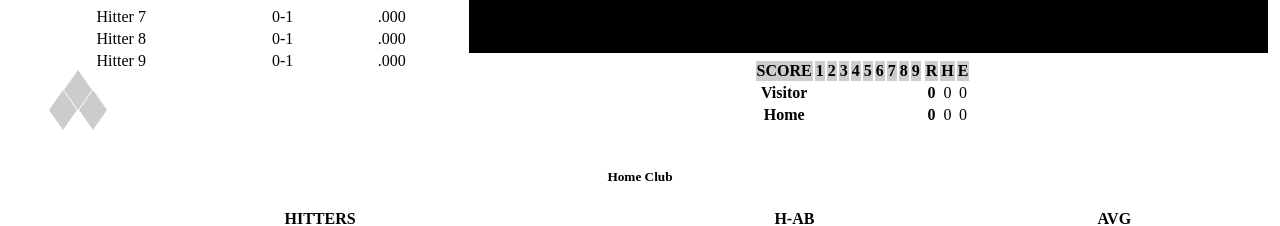
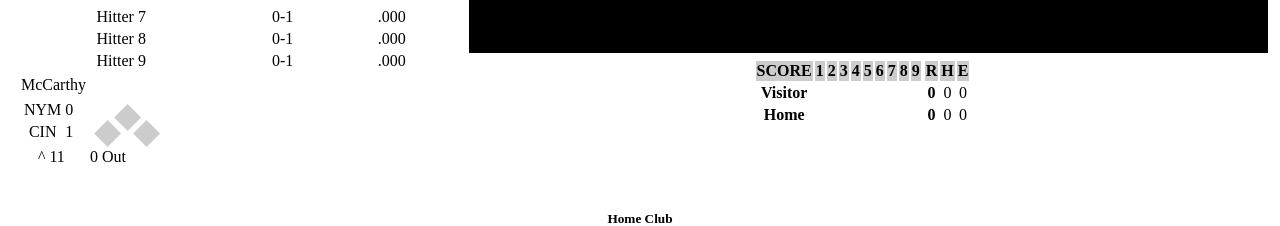
Before and after one commit to romanvieito/DiceBaseball, a Next.js app: page / in a window 1280 px wide. Shown: the part 326-552 px from the top of the page. Built offline with nearby package versions, Linux system fonts and the light colour scheme.

Commit message:
adding basic score and styling bases

```diff
--- a/components/Bases.js
+++ b/components/Bases.js
@@ -6,21 +6,21 @@ class Bases extends React.Component {
     bases: propTypes.array
   };
   render() {
-    const copyArray = [...this.props.bases];
+    const basesToRender = [...this.props.bases];
     return (
       <React.Fragment>
         <div>
-          {copyArray[0] ? (
+          {basesToRender[0] ? (
             <div className="rombo first on-base" />
           ) : (
             <div className="rombo first" />
           )}
-          {copyArray[1] ? (
+          {basesToRender[1] ? (
             <div className="rombo second on-base" />
           ) : (
             <div className="rombo second" />
           )}
-          {copyArray[2] ? (
+          {basesToRender[2] ? (
             <div className="rombo third on-base" />
           ) : (
             <div className="rombo third" />
@@ -30,25 +30,25 @@ class Bases extends React.Component {
           .rombo {
             position: absolute;
             background: #cccccc;
-            width: 1.5em;
-            height: 1.5em;
-            -moz-transform: rotate(45deg) skew(10deg, 10deg);
-            -webkit-transform: rotate(45deg) skew(10deg, 10deg);
-            -ms-transform: rotate(45deg) skew(10deg, 10deg);
-            -o-transform: rotate(45deg) skew(10deg, 10deg);
-            transform: rotate(45deg) skew(10deg, 10deg);
+            width: 1.2em;
+            height: 1.2em;
+            -moz-transform: rotate(45deg) skew(0deg, 0deg);
+            -webkit-transform: rotate(45deg) skew(0deg, 0deg);
+            -ms-transform: rotate(45deg) skew(0deg, 0deg);
+            -o-transform: rotate(45deg) skew(0deg, 0deg);
+            transform: rotate(45deg) skew(0deg, 0deg);
           }
           .first {
-            margin-left: 3.96em;
-            margin-top: 1.6em;
+            margin-left: 3.2em;
+            margin-top: -0.5em;
           }
           .second {
-            margin-left: 3em;
-            margin-top: 0.3em;
+            margin-left: 2em;
+            margin-top: -1.5em;
           }
           .third {
-            margin-left: 2.08em;
-            margin-top: 1.6em;
+            margin-left: 0.8em;
+            margin-top: -0.5em;
           }
           .on-base {
             background: #7c7c7c;
--- a/pages/index.js
+++ b/pages/index.js
@@ -221,7 +221,32 @@ class Index extends React.Component {
               <HitterList />
             </div>
             <div>
-              <Bases bases={this.state.bases} />
+              <table className="table">
+                <tbody>
+                  <tr>
+                    <td colSpan="2">McCarthy</td>
+                  </tr>
+                  <tr>
+                    <td>
+                      <tr>
+                        <td>NYM</td>
+                        <td>0</td>
+                      </tr>
+                      <tr>
+                        <td>CIN</td>
+                        <td>1</td>
+                      </tr>
+                    </td>
+                    <td rowSpan="2">
+                      <Bases bases={this.state.bases} />
+                    </td>
+                  </tr>
+                  <tr>
+                    <td>^ 11</td>
+                    <td className="text-rigth">0 Out</td>
+                  </tr>
+                </tbody>
+              </table>
             </div>
           </aside>
 
@@ -252,6 +277,9 @@ class Index extends React.Component {
         </div>
 
         <style jsx>{`
+          .text-rigth {
+            text-align: right;
+          }
           .flex-colum {
             display: flex;
             justify-content: center;
```
